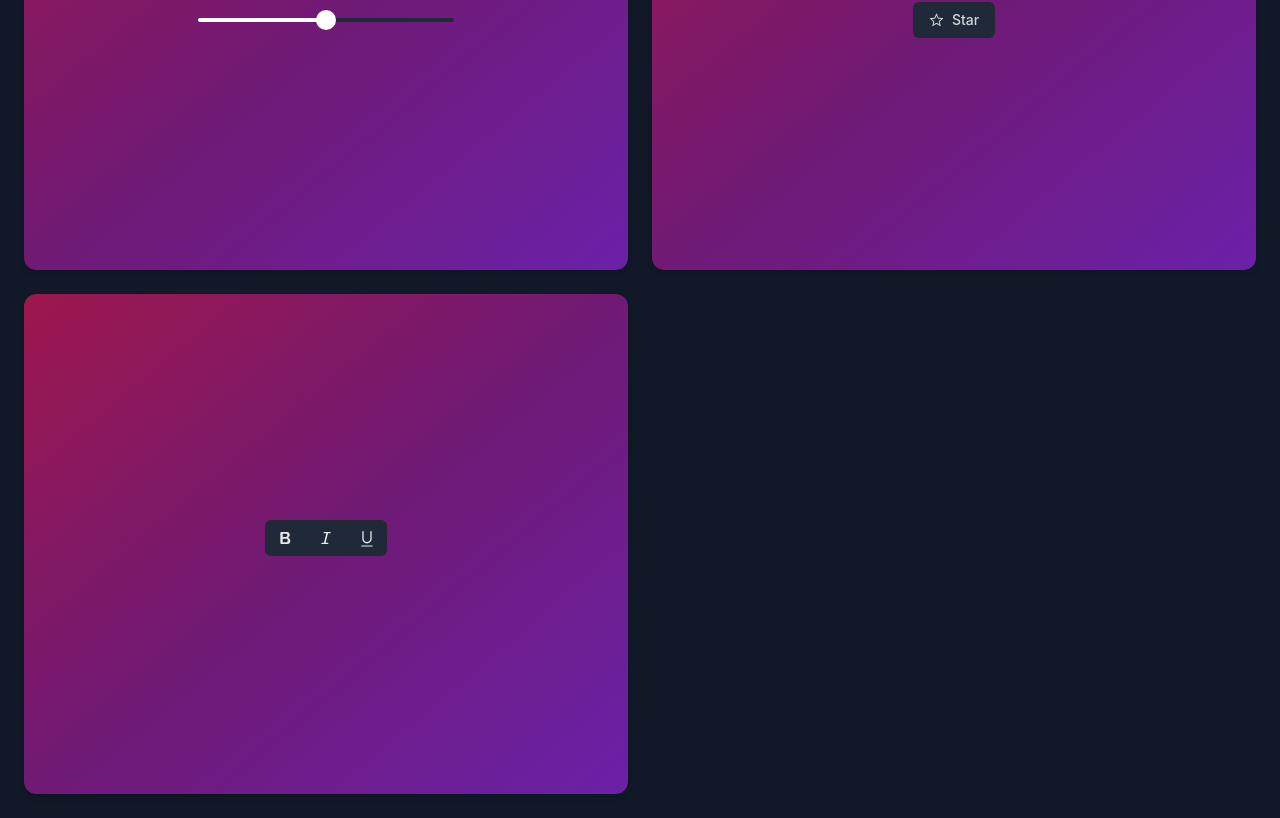
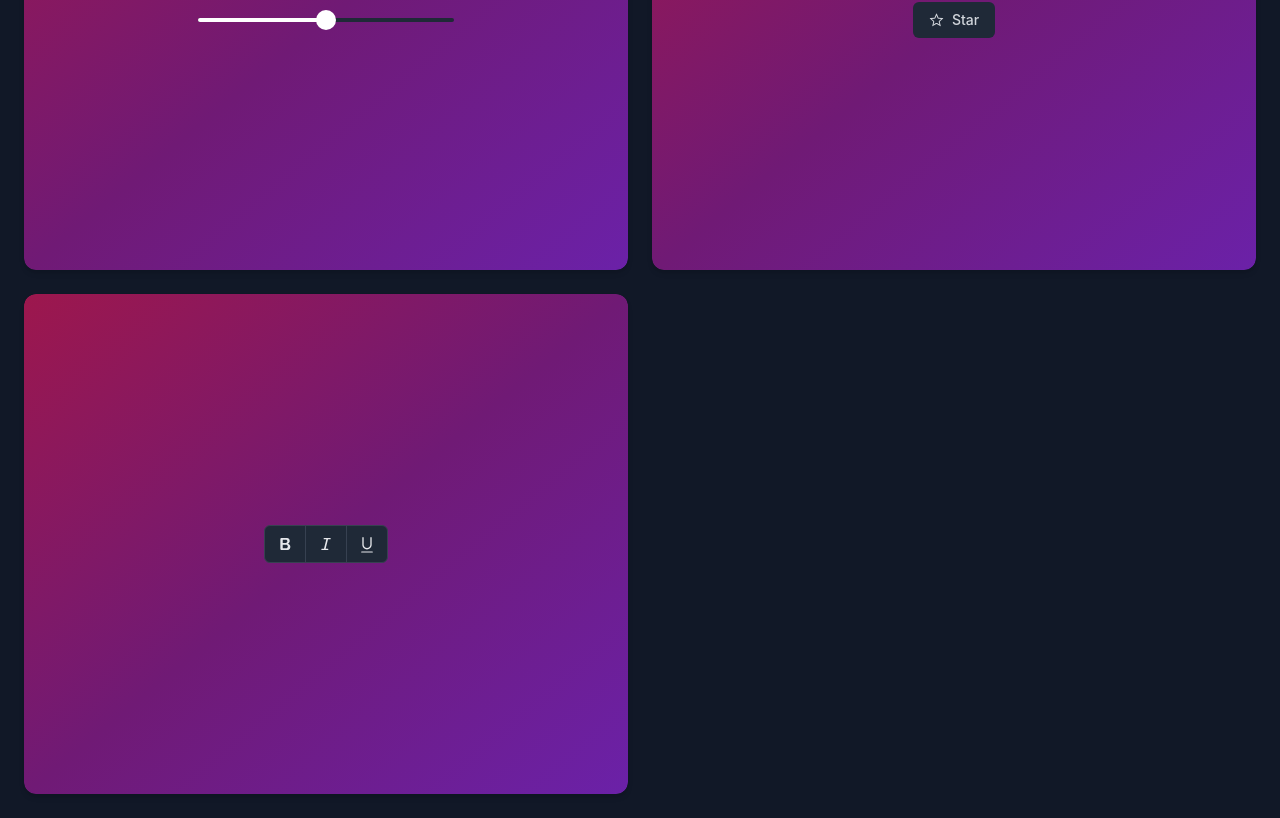
Before and after one commit to ecklf/tailwindcss-radix, a Next.js app in the folder demo/: page / in a window 1280 px wide. Shown: the part 1420-2238 px from the top of the page. Built offline with nearby package versions, Linux system fonts and the light colour scheme; a web font is replaced by a local one; what tailwindcss-radix would draw is missing.

Commit message:
style(demo): adjust toggle group

```diff
--- a/demo/components/ToggleGroup.tsx
+++ b/demo/components/ToggleGroup.tsx
@@ -7,13 +7,13 @@ import * as ToggleGroupPrimitive from "@radix-ui/react-toggle-group";
 import cx from "classnames";
 import React, { ReactElement } from "react";
 
-interface Setting {
+interface ToggleItem {
   value: string;
   label: string;
   icon: ReactElement;
 }
 
-const settings: Setting[] = [
+const settings: ToggleItem[] = [
   {
     value: "bold",
     label: "Font bold",
@@ -35,11 +35,7 @@ interface Props {}
 
 const ToggleGroup = (props: Props) => {
   return (
-    <ToggleGroupPrimitive.Root
-      type="multiple"
-      aria-label="Font settings"
-      className="w-full h-12 divide-x divide-gray-800"
-    >
+    <ToggleGroupPrimitive.Root type="multiple" aria-label="Font settings">
       {settings.map(({ value, label, icon }, i) => (
         <ToggleGroupPrimitive.Item
           key={`group-item-${value}-${label}`}
@@ -49,6 +45,7 @@ const ToggleGroup = (props: Props) => {
             "radix-state-on:dark:bg-gray-900",
             "px-2.5 py-2 dark:bg-gray-800",
             "first:rounded-l-md last:rounded-r-md",
+            "border-y first:border-x last:border-x border-gray-700 radix-state-on:border-transparent",
             "focus:relative focus:outline-none focus-visible:ring focus-visible:ring-purple-500 focus-visible:ring-opacity-75 focus-visible:z-20"
           )}
         >
```
